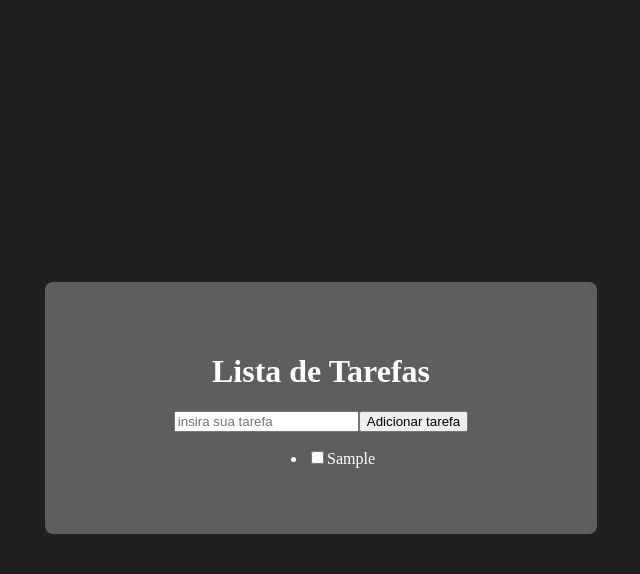
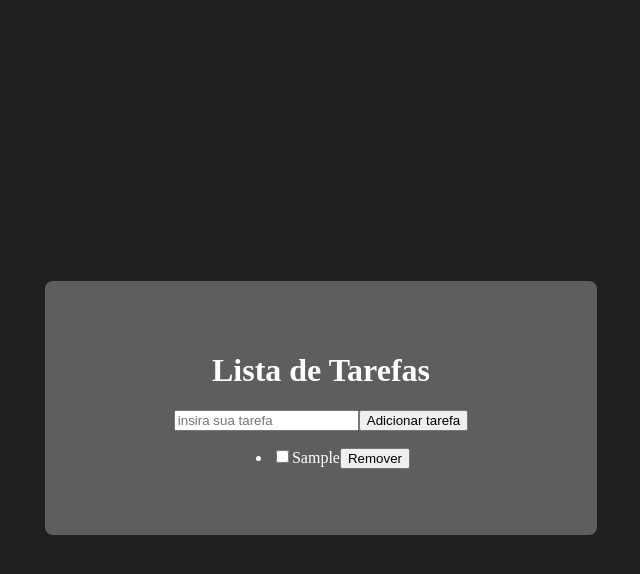
Before and after one commit to paulojrzti/EstudandoTs, a React (Vite) app in the folder estudos-ts-toDolist/: page / in a window 1280 px wide. Both pictures are taken after typing "Sample" into the empty fields and a click on the button "Adicionar tarefa". Shown: the top 574 px of the page, without its empty margins (327-967 px from the left). Built offline with nearby package versions, Linux system fonts and the light colour scheme.

Commit message:
feature/ adicionando botao de remover tarefa

```diff
--- a/estudos-ts-toDolist/src/App.tsx
+++ b/estudos-ts-toDolist/src/App.tsx
@@ -33,6 +33,10 @@ function App() {
     });
     setToDo(updateToDo);
   };
+  const removeToDo = (id: string) => {
+    const updateToDo = toDo.filter((item) => item.id !== id);
+    setToDo(updateToDo);
+  };
 
   return (
     <>
@@ -56,7 +60,8 @@ function App() {
                   checked={toDoItem.concluido}
                   onChange={() => taskCompleted(toDoItem.id)}
                 />
-                {toDoItem.texto}
+                <span style={{ textDecoration: toDoItem.concluido ? 'line-through' : 'none' }}>{toDoItem.texto}</span>
+                <button onClick={() => removeToDo(toDoItem.id)}>Remover</button>
               </li>
             ))}
           </ul>
```
